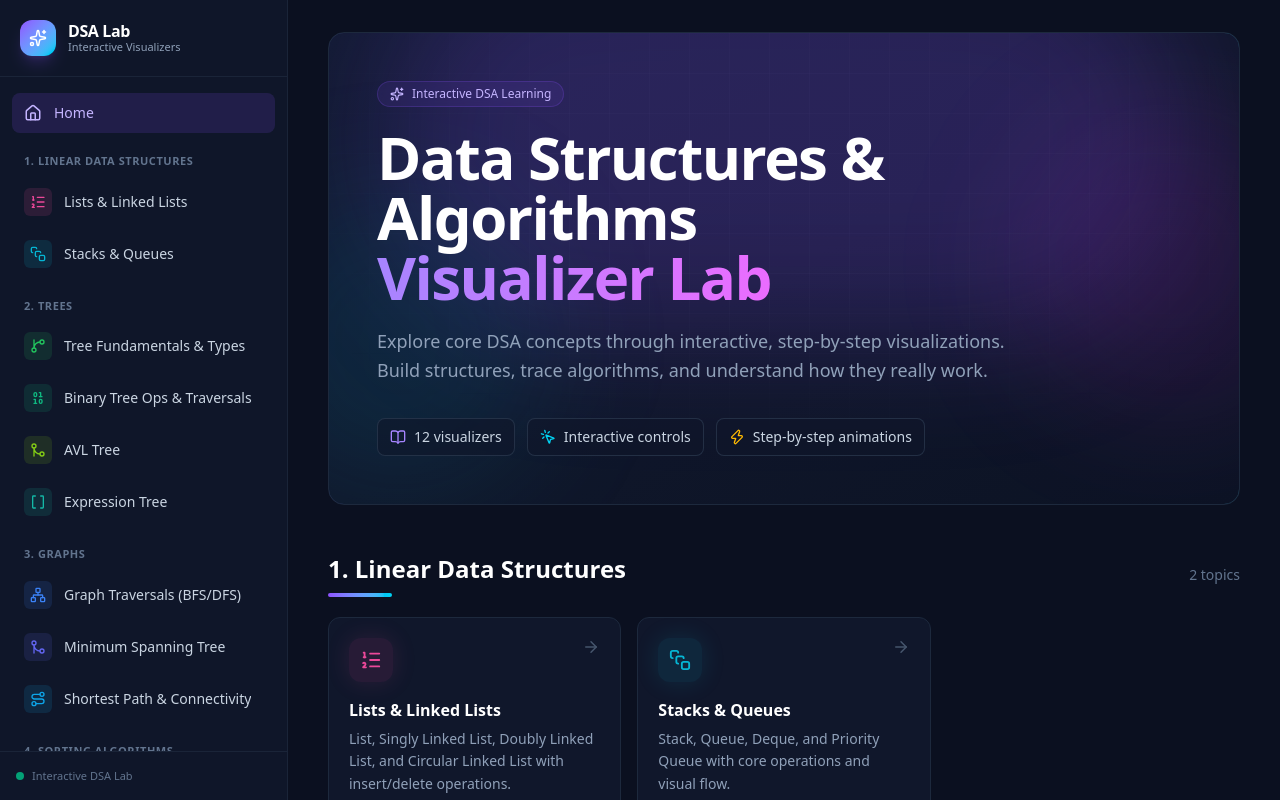
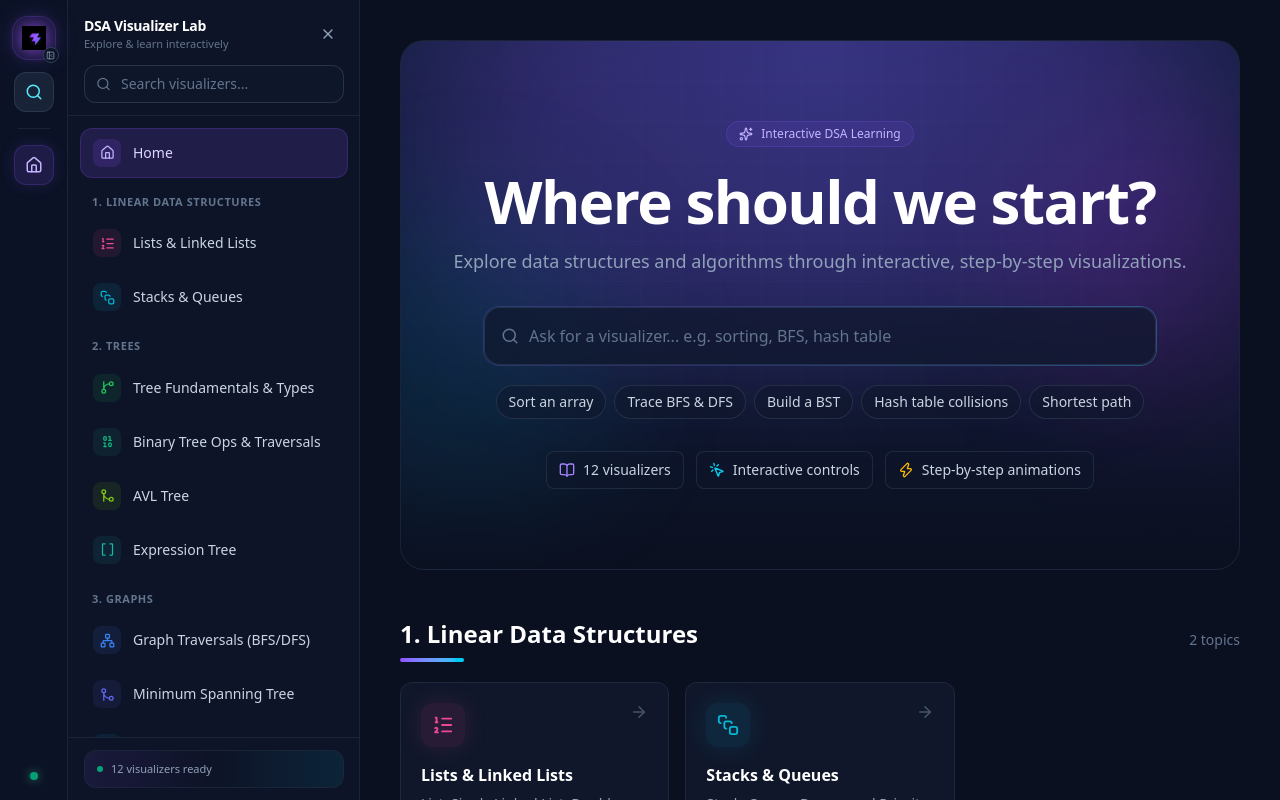
Before and after one commit to dommetipavan26-tech/DSA, a React (Vite) app: page / in a window 1280 px wide. Built offline with nearby package versions, Linux system fonts and the light colour scheme.

Commit message:
feat: Gemini-inspired collapsible sidebar and centered home
Add slim rail with custom lightning toggle, searchable slide-out sidebar, and centered hero with suggestion chips. Apply glass/motion/glow effects to sidebar.

Co-authored-by: arena-agent <297053741+arena-agent@users.noreply.github.com>

```diff
--- a/src/components/Layout.tsx
+++ b/src/components/Layout.tsx
@@ -1,70 +1,208 @@
-import { useState } from 'react'
+import { useState, useMemo } from 'react'
 import { NavLink, Outlet, useLocation } from 'react-router-dom'
-import { Menu, X, Home, Sparkles } from 'lucide-react'
+import { AnimatePresence, motion } from 'framer-motion'
+import { Home, Search, X, PanelLeftClose, PanelLeftOpen } from 'lucide-react'
 import { sections } from '../data/topics'
+import { cn } from '../lib/utils'
 
 export default function Layout() {
-  const [open, setOpen] = useState(false)
+  const [open, setOpen] = useState(() => typeof window !== 'undefined' ? window.innerWidth >= 1024 : true)
+  const [query, setQuery] = useState('')
   const location = useLocation()
 
+  const filteredSections = useMemo(() => {
+    const q = query.trim().toLowerCase()
+    if (!q) return sections
+    return sections
+      .map((sec) => ({
+        ...sec,
+        topics: sec.topics.filter(
+          (t) =>
+            t.title.toLowerCase().includes(q) ||
+            t.description.toLowerCase().includes(q) ||
+            t.tags.some((tag) => tag.toLowerCase().includes(q)),
+        ),
+      }))
+      .filter((sec) => sec.topics.length > 0)
+  }, [query])
+
   return (
-    <div className="h-full min-h-screen bg-[#0b1020] text-slate-200 flex">
-      {open && <div className="fixed inset-0 bg-black/50 z-30 lg:hidden" onClick={() => setOpen(false)} />}
+    <div className="h-full min-h-screen bg-[#0b1020] text-slate-200 flex overflow-hidden">
+      {/* Slim rail */}
+      <div className="relative z-40 w-[68px] shrink-0 border-r border-slate-800/80 bg-[#0c1326]/95 backdrop-blur-xl flex flex-col items-center py-4 gap-3">
+        <button
+          onClick={() => setOpen((v) => !v)}
+          className="group relative w-11 h-11 rounded-2xl flex items-center justify-center border border-violet-500/20 bg-violet-500/10 hover:bg-violet-500/20 hover:border-violet-400/40 transition-all duration-300 shadow-[0_0_24px_rgba(139,92,246,0.15)]"
+          aria-label={open ? 'Close sidebar' : 'Open sidebar'}
+          title={open ? 'Close sidebar' : 'Open sidebar'}
+        >
+          <img src="/sidebar-toggle.png" alt="" className="w-6 h-6 object-contain drop-shadow-[0_0_8px_rgba(168,85,247,0.8)]" />
+          <span className="absolute -bottom-1 -right-1 w-4 h-4 rounded-full bg-[#0c1326] border border-slate-700 flex items-center justify-center text-slate-400 group-hover:text-violet-300">
+            {open ? <PanelLeftClose size={9} /> : <PanelLeftOpen size={9} />}
+          </span>
+        </button>
 
-      <aside className={`fixed lg:static inset-y-0 left-0 z-40 w-72 bg-[#0f1629] border-r border-slate-800/80 flex flex-col transform transition-transform duration-200 ${open ? 'translate-x-0' : '-translate-x-full lg:translate-x-0'}`}>
-        <div className="px-5 py-5 border-b border-slate-800/80 flex items-center justify-between">
-          <NavLink to="/" className="flex items-center gap-3 group" onClick={() => setOpen(false)}>
-            <div className="w-9 h-9 rounded-xl bg-gradient-to-br from-violet-500 to-cyan-400 flex items-center justify-center shadow-lg shadow-violet-500/20">
-              <Sparkles size={18} className="text-white" />
+        <button
+          onClick={() => {
+            setOpen(true)
+            setTimeout(() => document.getElementById('sidebar-search')?.focus(), 150)
+          }}
+          className={cn(
+            'w-10 h-10 rounded-xl flex items-center justify-center transition-all duration-200 border',
+            open ? 'bg-slate-800/80 text-cyan-300 border-slate-700/70' : 'text-slate-400 hover:text-white hover:bg-slate-800/70 border-transparent hover:border-slate-700/60',
+          )}
+          aria-label="Search"
+          title="Search"
+        >
+          <Search size={18} />
+        </button>
+
+        <div className="w-8 h-px bg-slate-800/80 my-1" />
+
+        <NavLink
+          to="/"
+          end
+          className={({ isActive }) =>
+            cn(
+              'w-10 h-10 rounded-xl flex items-center justify-center transition-all duration-200 border',
+              isActive
+                ? 'bg-violet-500/15 text-violet-300 border-violet-500/20 shadow-[0_0_16px_rgba(139,92,246,0.15)]'
+                : 'text-slate-400 hover:text-white hover:bg-slate-800/70 border-transparent hover:border-slate-700/60',
+            )
+          }
+          title="Home"
+          aria-label="Home"
+        >
+          <Home size={18} />
+        </NavLink>
+
+        <div className="mt-auto pb-1">
+          <div className="w-2 h-2 rounded-full bg-emerald-400 animate-pulse shadow-[0_0_10px_rgba(52,211,153,0.8)]" title="Interactive" />
         </div>
-            <div>
-              <div className="font-bold text-white tracking-tight leading-tight">DSA Lab</div>
-              <div className="text-[11px] text-slate-400 -mt-0.5">Interactive Visualizers</div>
-            </div>
-          </NavLink>
-          <button className="lg:hidden text-slate-400 hover:text-white" onClick={() => setOpen(false)}><X size={20} /></button>
       </div>
 
-        <nav className="flex-1 overflow-y-auto px-3 py-4 space-y-1">
-          <NavLink to="/" end onClick={() => setOpen(false)} className={({ isActive }) => `flex items-center gap-3 px-3 py-2.5 rounded-lg text-sm font-medium transition-colors ${isActive ? 'bg-violet-500/15 text-violet-300' : 'text-slate-300 hover:bg-slate-800/70 hover:text-white'}`}>
-            <Home size={18} />
+      {/* Slide sidebar */}
+      <AnimatePresence initial={false}>
+        {open && (
+          <motion.aside
+            initial={{ width: 0, opacity: 0, x: -12 }}
+            animate={{ width: 292, opacity: 1, x: 0 }}
+            exit={{ width: 0, opacity: 0, x: -12 }}
+            transition={{ duration: 0.28, ease: [0.22, 1, 0.36, 1] }}
+            className="fixed lg:relative left-[68px] lg:left-0 top-0 bottom-0 z-30 shrink-0 border-r border-slate-800/80 bg-[#0f1629]/95 backdrop-blur-xl overflow-hidden shadow-2xl shadow-black/30 lg:shadow-none"
+          >
+            <div className="w-[292px] h-full flex flex-col">
+              <div className="px-4 pt-4 pb-3 border-b border-slate-800/80">
+                <div className="flex items-center justify-between mb-3">
+                  <div>
+                    <div className="text-sm font-semibold text-white tracking-tight">DSA Visualizer Lab</div>
+                    <div className="text-[11px] text-slate-500">Explore &amp; learn interactively</div>
+                  </div>
+                  <button onClick={() => setOpen(false)} className="w-8 h-8 rounded-lg text-slate-400 hover:text-white hover:bg-slate-800/70 flex items-center justify-center transition-colors">
+                    <X size={16} />
+                  </button>
+                </div>
+                <div className="relative">
+                  <Search size={15} className="absolute left-3 top-1/2 -translate-y-1/2 text-slate-500" />
+                  <input
+                    id="sidebar-search"
+                    value={query}
+                    onChange={(e) => setQuery(e.target.value)}
+                    placeholder="Search visualizers..."
+                    className="w-full bg-slate-900/70 border border-slate-700/70 rounded-xl pl-9 pr-8 py-2 text-sm text-slate-200 placeholder:text-slate-500 focus:outline-none focus:border-violet-500/50 focus:ring-1 focus:ring-violet-500/30 transition-all"
+                  />
+                  {query && (
+                    <button onClick={() => setQuery('')} className="absolute right-2 top-1/2 -translate-y-1/2 text-slate-500 hover:text-slate-300">
+                      <X size={14} />
+                    </button>
+                  )}
+                </div>
+              </div>
+
+              <nav className="flex-1 overflow-y-auto px-3 py-3 space-y-1">
+                <NavLink
+                  to="/"
+                  end
+                  onClick={() => { if (window.innerWidth < 1024) setOpen(false) }}
+                  className={({ isActive }) =>
+                    cn(
+                      'flex items-center gap-3 px-3 py-2.5 rounded-xl text-sm font-medium transition-all duration-200',
+                      isActive ? 'bg-violet-500/15 text-violet-200 border border-violet-500/20' : 'text-slate-300 hover:bg-slate-800/70 hover:text-white border border-transparent',
+                    )
+                  }
+                >
+                  <span className="w-7 h-7 rounded-lg bg-violet-500/15 text-violet-300 flex items-center justify-center"><Home size={15} /></span>
                   <span>Home</span>
                 </NavLink>
 
-          {sections.map((sec) => (
-            <div key={sec.id} className="pt-4">
+                {filteredSections.map((sec, si) => (
+                  <motion.div
+                    key={sec.id}
+                    initial={{ opacity: 0, y: 8 }}
+                    animate={{ opacity: 1, y: 0 }}
+                    transition={{ duration: 0.25, delay: si * 0.03 }}
+                    className="pt-3"
+                  >
                     <div className="pb-2 px-3 text-[11px] font-semibold uppercase tracking-wider text-slate-500">{sec.title}</div>
                     <div className="space-y-1">
                       {sec.topics.map((t) => {
                         const Icon = t.icon
                         const active = location.pathname === t.path
                         return (
-                    <NavLink key={t.id} to={t.path} onClick={() => setOpen(false)} className={`flex items-center gap-3 px-3 py-2.5 rounded-lg text-sm font-medium transition-colors ${active ? 'bg-slate-800 text-white' : 'text-slate-300 hover:bg-slate-800/70 hover:text-white'}`}>
-                      <span className="w-7 h-7 rounded-md flex items-center justify-center shrink-0" style={{ backgroundColor: `${t.color}22`, color: t.color }}>
-                        <Icon size={16} />
+                          <NavLink
+                            key={t.id}
+                            to={t.path}
+                            onClick={() => { if (window.innerWidth < 1024) setOpen(false) }}
+                            className={cn(
+                              'group flex items-center gap-3 px-3 py-2.5 rounded-xl text-sm font-medium transition-all duration-200 border',
+                              active
+                                ? 'bg-slate-800/90 text-white border-slate-700/70 shadow-[inset_0_1px_0_rgba(255,255,255,0.03)]'
+                                : 'text-slate-300 hover:bg-slate-800/60 hover:text-white border-transparent hover:border-slate-800/80',
+                            )}
+                          >
+                            <span
+                              className="w-7 h-7 rounded-lg flex items-center justify-center shrink-0 transition-shadow duration-300"
+                              style={{ backgroundColor: `${t.color}18`, color: t.color, boxShadow: active ? `0 0 14px ${t.color}30` : undefined }}
+                            >
+                              <Icon size={15} />
                             </span>
                             <span className="truncate">{t.title}</span>
                           </NavLink>
                         )
                       })}
                     </div>
-            </div>
+                  </motion.div>
                 ))}
+                {filteredSections.length === 0 && (
+                  <div className="px-3 py-8 text-sm text-slate-500 text-center">No visualizers found.</div>
+                )}
               </nav>
 
-        <div className="px-4 py-4 border-t border-slate-800/80 text-[11px] text-slate-500">
-          <div className="flex items-center gap-2">
-            <span className="w-2 h-2 rounded-full bg-emerald-400 animate-pulse" />
-            Interactive DSA Lab
+              <div className="px-4 py-3 border-t border-slate-800/80">
+                <div className="rounded-xl bg-gradient-to-r from-violet-500/10 via-transparent to-cyan-500/10 border border-slate-800/80 px-3 py-2.5 text-[11px] text-slate-400 flex items-center gap-2">
+                  <span className="w-1.5 h-1.5 rounded-full bg-emerald-400 animate-pulse" />
+                  {sections.reduce((a, s) => a + s.topics.length, 0)} visualizers ready
                 </div>
               </div>
-      </aside>
+            </div>
+          </motion.aside>
+        )}
+      </AnimatePresence>
 
-      <div className="flex-1 flex flex-col min-w-0">
-        <header className="lg:hidden sticky top-0 z-20 bg-[#0f1629]/95 backdrop-blur border-b border-slate-800/80 px-4 py-3 flex items-center gap-3">
-          <button className="text-slate-300 hover:text-white" onClick={() => setOpen(true)}><Menu size={22} /></button>
-          <span className="font-semibold text-white">DSA Lab</span>
-        </header>
+      {/* Mobile overlay */}
+      <AnimatePresence>
+        {open && (
+          <motion.div
+            initial={{ opacity: 0 }}
+            animate={{ opacity: 1 }}
+            exit={{ opacity: 0 }}
+            className="fixed inset-0 bg-black/45 z-20 lg:hidden"
+            onClick={() => setOpen(false)}
+          />
+        )}
+      </AnimatePresence>
+
+      <div className="flex-1 flex flex-col min-w-0 relative">
         <main className="flex-1 overflow-y-auto">
           <Outlet />
         </main>
--- a/src/pages/Home.tsx
+++ b/src/pages/Home.tsx
@@ -1,48 +1,131 @@
+import { useMemo, useState } from 'react'
 import { Link } from 'react-router-dom'
 import { motion } from 'framer-motion'
-import { ArrowRight, BookOpen, MousePointerClick, Sparkles, Zap } from 'lucide-react'
+import { ArrowRight, BookOpen, MousePointerClick, Search, Sparkles, Zap } from 'lucide-react'
 import { sections, topics } from '../data/topics'
 import { BackgroundGrid } from '../components/ui/background-grid'
 import { BlurText } from '../components/ui/blur-text'
 import { GlowCard } from '../components/ui/glow-card'
 
+const suggestions = [
+  'Sort an array',
+  'Trace BFS & DFS',
+  'Build a BST',
+  'Hash table collisions',
+  'Shortest path',
+]
+
 const fadeUp = {
   hidden: { opacity: 0, y: 24 },
-  show: (i: number) => ({ opacity: 1, y: 0, transition: { duration: 0.45, delay: i * 0.06 } }),
+  show: (i: number) => ({ opacity: 1, y: 0, transition: { duration: 0.45, delay: i * 0.05 } }),
 }
 
 export default function Home() {
+  const [query, setQuery] = useState('')
+  const filtered = useMemo(() => {
+    const q = query.trim().toLowerCase()
+    if (!q) return sections
+    return sections
+      .map((s) => ({
+        ...s,
+        topics: s.topics.filter(
+          (t) =>
+            t.title.toLowerCase().includes(q) ||
+            t.description.toLowerCase().includes(q) ||
+            t.tags.some((tag) => tag.toLowerCase().includes(q)) ||
+            s.title.toLowerCase().includes(q),
+        ),
+      }))
+      .filter((s) => s.topics.length > 0)
+  }, [query])
+
   let cardIndex = 0
   return (
-    <div className="relative px-4 sm:px-6 lg:px-10 py-8 max-w-7xl mx-auto">
-      <section className="shimmer-border relative overflow-hidden rounded-2xl border border-slate-800 bg-gradient-to-br from-[#121a33] via-[#10172b] to-[#0c1324] p-8 sm:p-12 mb-12">
+    <div className="relative min-h-full px-4 sm:px-6 lg:px-10 py-8 sm:py-10 max-w-7xl mx-auto">
+      <section className="relative overflow-hidden rounded-3xl border border-slate-800/80 bg-gradient-to-b from-[#172044] via-[#101a35] to-[#0b1020] px-6 sm:px-10 py-14 sm:py-20 mb-12">
         <BackgroundGrid />
-        <div className="relative">
-          <motion.div initial={{ opacity: 0, y: 16 }} animate={{ opacity: 1, y: 0 }} transition={{ duration: 0.5 }} className="inline-flex items-center gap-2 px-3 py-1 rounded-full bg-violet-500/10 border border-violet-500/20 text-violet-300 text-xs font-medium mb-5 backdrop-blur-sm">
+        <div className="absolute inset-0 bg-[radial-gradient(ellipse_at_top,rgba(99,102,241,0.18),transparent_55%)] pointer-events-none" />
+        <div className="relative max-w-3xl mx-auto text-center">
+          <motion.div
+            initial={{ opacity: 0, y: 14 }}
+            animate={{ opacity: 1, y: 0 }}
+            transition={{ duration: 0.45 }}
+            className="inline-flex items-center gap-2 px-3 py-1 rounded-full bg-violet-500/10 border border-violet-500/20 text-violet-300 text-xs font-medium mb-6 backdrop-blur-sm"
+          >
             <Sparkles size={14} /> Interactive DSA Learning
           </motion.div>
-          <div className="text-3xl sm:text-5xl lg:text-6xl font-bold text-white tracking-tight mb-5">
-            <BlurText text="Data Structures & Algorithms" className="block" delay={0.05} />
-            <motion.span initial={{ opacity: 0, y: 12, filter: 'blur(8px)' }} animate={{ opacity: 1, y: 0, filter: 'blur(0px)' }} transition={{ duration: 0.5, delay: 0.35 }} className="block text-transparent bg-clip-text bg-gradient-to-r from-violet-400 via-fuchsia-400 to-cyan-400">
-              Visualizer Lab
-            </motion.span>
+
+          <div className="text-4xl sm:text-5xl lg:text-6xl font-semibold text-white tracking-tight mb-4">
+            <BlurText text="Where should we start?" className="justify-center" delay={0.04} />
           </div>
-          <motion.p initial={{ opacity: 0, y: 20 }} animate={{ opacity: 1, y: 0 }} transition={{ duration: 0.55, delay: 0.1 }} className="text-slate-400 max-w-2xl text-base sm:text-lg leading-relaxed mb-8">
-            Explore core DSA concepts through interactive, step-by-step visualizations.
-            Build structures, trace algorithms, and understand how they really work.
+          <motion.p
+            initial={{ opacity: 0, y: 16, filter: 'blur(6px)' }}
+            animate={{ opacity: 1, y: 0, filter: 'blur(0px)' }}
+            transition={{ duration: 0.5, delay: 0.25 }}
+            className="text-slate-400 text-base sm:text-lg mb-8"
+          >
+            Explore data structures and algorithms through interactive, step-by-step visualizations.
           </motion.p>
-          <motion.div initial={{ opacity: 0, y: 20 }} animate={{ opacity: 1, y: 0 }} transition={{ duration: 0.55, delay: 0.15 }} className="flex flex-wrap gap-3 text-sm">
-            <div className="flex items-center gap-2 px-3 py-2 rounded-lg bg-slate-900/60 border border-slate-700/60 text-slate-300"><BookOpen size={16} className="text-violet-400" /> {topics.length} visualizers</div>
-            <div className="flex items-center gap-2 px-3 py-2 rounded-lg bg-slate-900/60 border border-slate-700/60 text-slate-300"><MousePointerClick size={16} className="text-cyan-400" /> Interactive controls</div>
-            <div className="flex items-center gap-2 px-3 py-2 rounded-lg bg-slate-900/60 border border-slate-700/60 text-slate-300"><Zap size={16} className="text-amber-400" /> Step-by-step animations</div>
+
+          <motion.div
+            initial={{ opacity: 0, y: 16 }}
+            animate={{ opacity: 1, y: 0 }}
+            transition={{ duration: 0.45, delay: 0.32 }}
+            className="relative max-w-2xl mx-auto mb-5"
+          >
+            <div className="shimmer-border rounded-2xl">
+              <div className="relative rounded-2xl bg-slate-900/70 backdrop-blur-md border border-slate-700/60">
+                <Search size={18} className="absolute left-4 top-1/2 -translate-y-1/2 text-slate-500" />
+                <input
+                  value={query}
+                  onChange={(e) => setQuery(e.target.value)}
+                  placeholder="Ask for a visualizer... e.g. sorting, BFS, hash table"
+                  className="w-full bg-transparent pl-11 pr-4 py-4 text-sm sm:text-base text-slate-200 placeholder:text-slate-500 focus:outline-none rounded-2xl"
+                />
+              </div>
+            </div>
+          </motion.div>
+
+          <motion.div
+            initial={{ opacity: 0, y: 14 }}
+            animate={{ opacity: 1, y: 0 }}
+            transition={{ duration: 0.45, delay: 0.4 }}
+            className="flex flex-wrap justify-center gap-2 mb-8"
+          >
+            {suggestions.map((s) => (
+              <button
+                key={s}
+                onClick={() => setQuery(s)}
+                className="px-3 py-1.5 rounded-full text-xs sm:text-sm text-slate-300 bg-slate-900/50 border border-slate-700/60 hover:border-violet-500/40 hover:text-violet-200 hover:bg-violet-500/10 transition-all duration-200"
+              >
+                {s}
+              </button>
+            ))}
+          </motion.div>
+
+          <motion.div
+            initial={{ opacity: 0, y: 14 }}
+            animate={{ opacity: 1, y: 0 }}
+            transition={{ duration: 0.45, delay: 0.46 }}
+            className="flex flex-wrap justify-center gap-3 text-sm"
+          >
+            <div className="flex items-center gap-2 px-3 py-2 rounded-lg bg-slate-900/50 border border-slate-700/50 text-slate-300"><BookOpen size={16} className="text-violet-400" /> {topics.length} visualizers</div>
+            <div className="flex items-center gap-2 px-3 py-2 rounded-lg bg-slate-900/50 border border-slate-700/50 text-slate-300"><MousePointerClick size={16} className="text-cyan-400" /> Interactive controls</div>
+            <div className="flex items-center gap-2 px-3 py-2 rounded-lg bg-slate-900/50 border border-slate-700/50 text-slate-300"><Zap size={16} className="text-amber-400" /> Step-by-step animations</div>
           </motion.div>
         </div>
       </section>
 
       <div className="space-y-12">
-        {sections.map((sec) => (
+        {filtered.map((sec) => (
           <section key={sec.id}>
-            <motion.div initial={{ opacity: 0, y: 16 }} whileInView={{ opacity: 1, y: 0 }} viewport={{ once: true, margin: '-40px' }} transition={{ duration: 0.4 }} className="flex items-center justify-between mb-5">
+            <motion.div
+              initial={{ opacity: 0, y: 16 }}
+              whileInView={{ opacity: 1, y: 0 }}
+              viewport={{ once: true, margin: '-40px' }}
+              transition={{ duration: 0.4 }}
+              className="flex items-center justify-between mb-5"
+            >
               <div>
                 <h2 className="text-xl sm:text-2xl font-semibold text-white">{sec.title}</h2>
                 <div className="h-1 w-16 mt-2 rounded-full bg-gradient-to-r from-violet-500 to-cyan-400" />
@@ -80,6 +163,9 @@ export default function Home() {
             </div>
           </section>
         ))}
+        {filtered.length === 0 && (
+          <div className="text-center py-16 text-slate-500">No visualizers match “{query}”. Try another search.</div>
+        )}
       </div>
     </div>
   )
```
Also changed, not shown: public/sidebar-toggle.png (added). Lines whose indentation alone changed are shown as unchanged.
